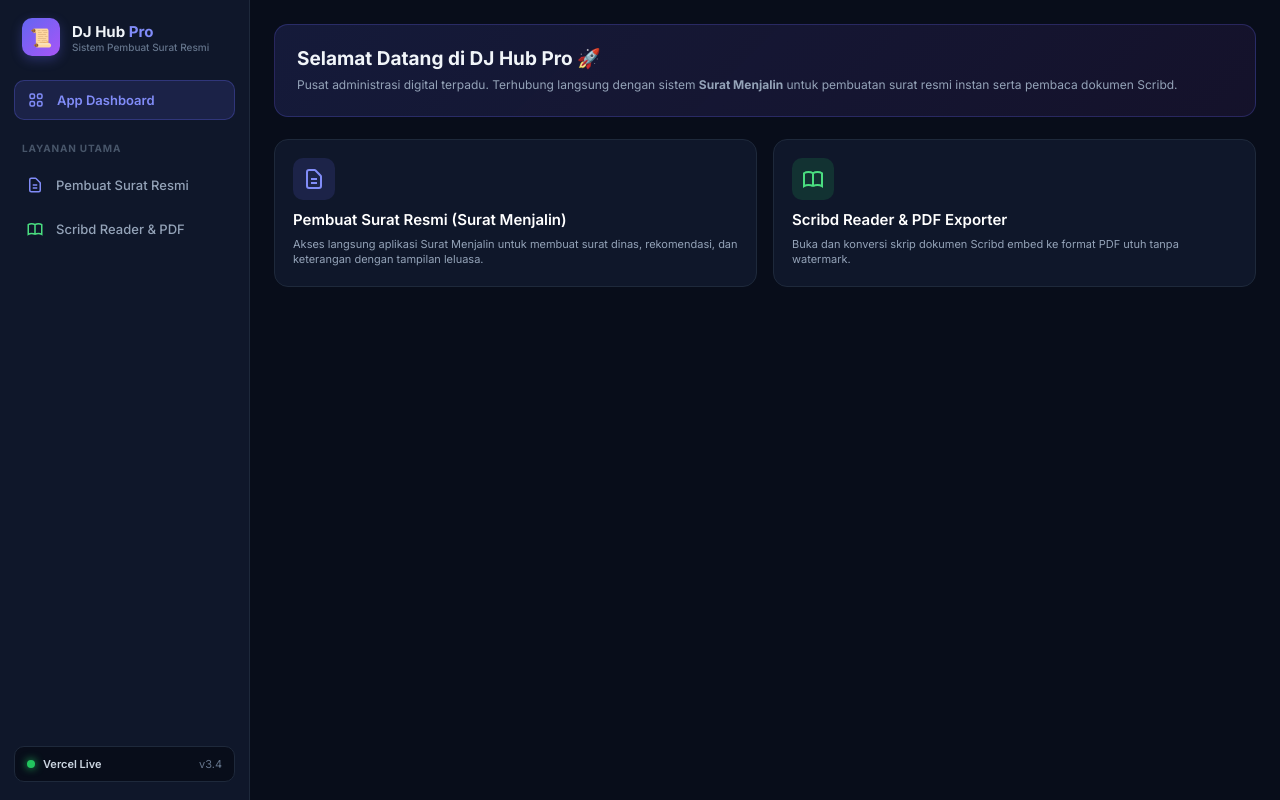
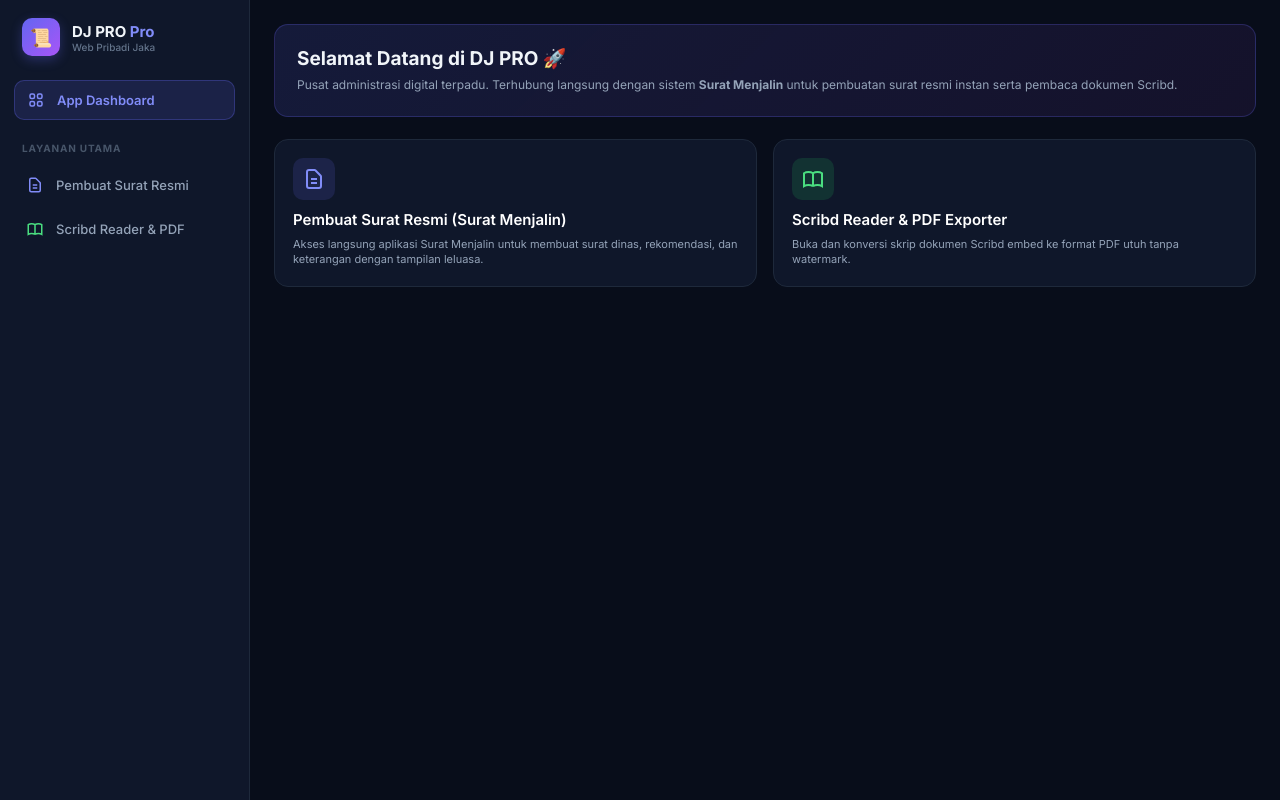
Before and after one commit to official-afolele/tukang, a plain HTML site: page index.html in a window 1280 px wide. Drawn offline with Linux system fonts and the light colour scheme.

Commit message:
Update index.html

```diff
--- a/index.html
+++ b/index.html
@@ -3,7 +3,7 @@
 <head>
   <meta charset="UTF-8">
   <meta name="viewport" content="width=device-width, initial-scale=1.0, maximum-scale=1.0, user-scalable=no">
-  <title>DJ Hub Pro - All-in-One Workspace</title>
+  <title>DJ PRO - All-in-One Workspace</title>
   <link href="https://fonts.googleapis.com/css2?family=Inter:wght@400;500;600;700&display=swap" rel="stylesheet">
   <style>
     * { margin: 0; padding: 0; box-sizing: border-box; font-family: 'Inter', sans-serif; }
@@ -171,8 +171,8 @@
         <div class="brand-content">
           <div class="brand-icon">📜</div>
           <div>
-            <div class="brand-title">DJ Hub <span>Pro</span></div>
-            <div class="brand-sub">Sistem Pembuat Surat Resmi</div>
+            <div class="brand-title">DJ PRO <span>Pro</span></div>
+            <div class="brand-sub">Web Pribadi Jaka</div>
           </div>
         </div>
         <button class="btn-close-sidebar" onclick="closeSidebar()">✕</button>
@@ -199,14 +199,6 @@
         </button>
       </nav>
     </div>
-
-    <div class="badge-live">
-      <div style="display:flex; align-items:center; gap:8px;">
-        <span class="dot-live"></span>
-        <span style="font-weight:600; color:#cbd5e1;">Vercel Live</span>
-      </div>
-      <span style="color:#64748b;">v3.4</span>
-    </div>
   </aside>
 
   <!-- MAIN VIEWPORT -->
@@ -217,7 +209,7 @@
       <section id="view-dashboard" class="page-view active">
         <div class="dashboard-container">
           <div class="welcome-banner">
-            <h2>Selamat Datang di DJ Hub Pro 🚀</h2>
+            <h2>Selamat Datang di DJ PRO 🚀</h2>
             <p>Pusat administrasi digital terpadu. Terhubung langsung dengan sistem <b>Surat Menjalin</b> untuk pembuatan surat resmi instan serta pembaca dokumen Scribd.</p>
           </div>
 
```
